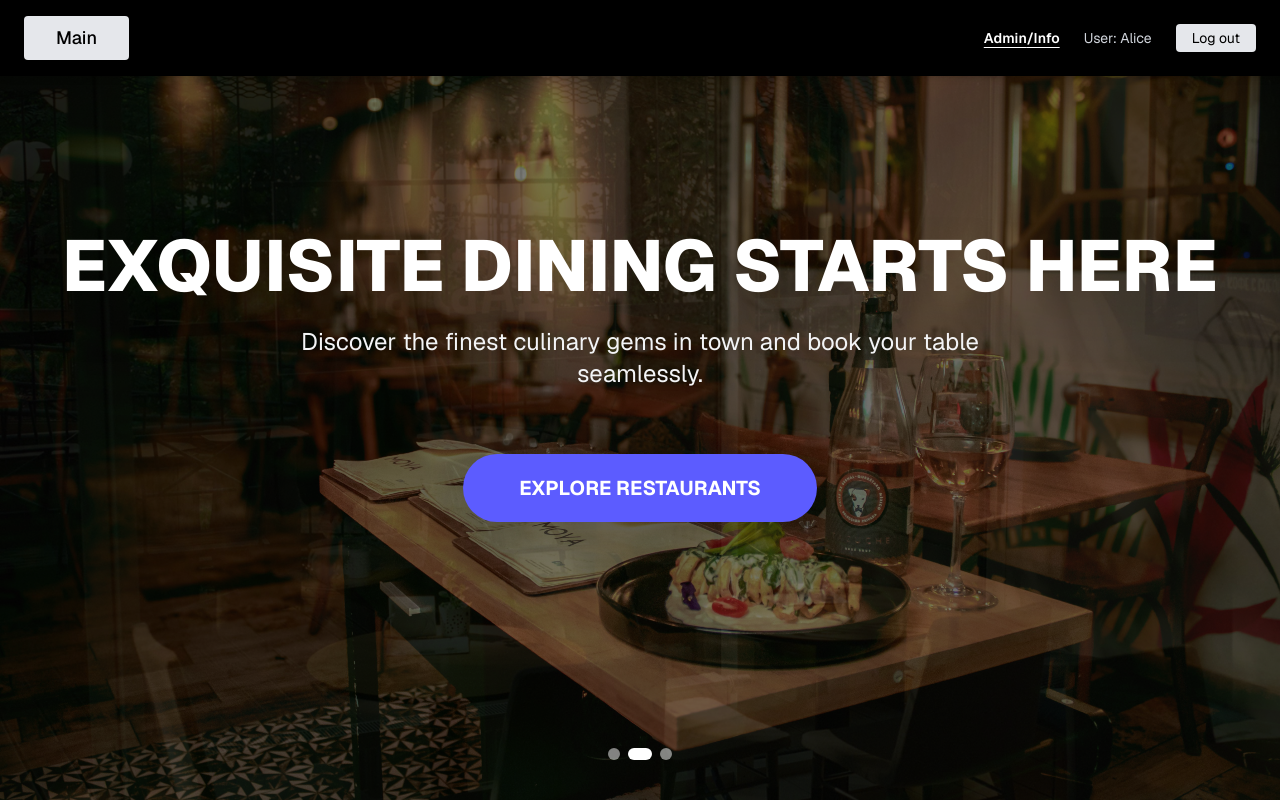
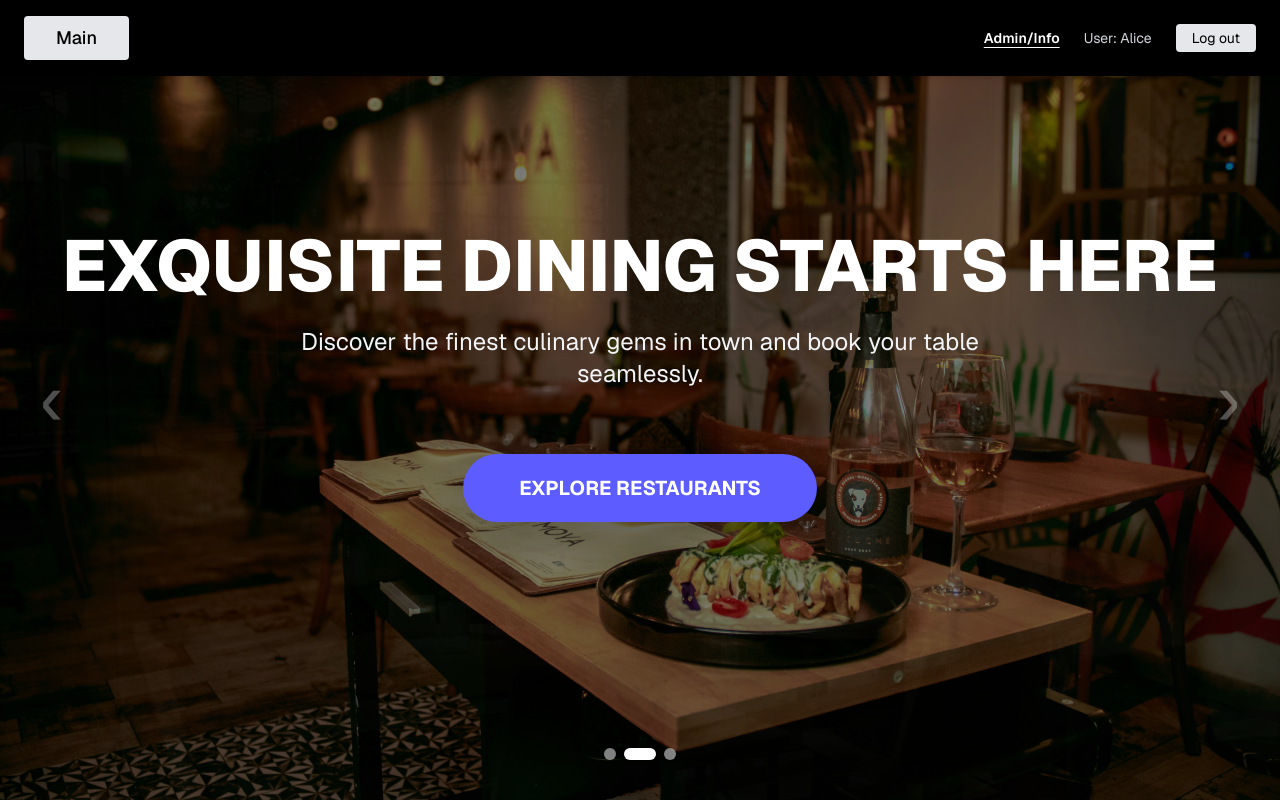
Before and after one commit to T-but-T/FE_Final, a Next.js app in the folder frontend/: page / in a window 1280 px wide. Built offline with nearby package versions, Linux system fonts and the light colour scheme.

Commit message:
banner component

```diff
--- a/frontend/src/app/page.tsx
+++ b/frontend/src/app/page.tsx
@@ -1,67 +1,11 @@
-'use client';
-import { useState, useEffect } from 'react';
-import Link from 'next/link';
 import TopMenu from '@/components/TopMenu';
+import Banner from '@/components/Banner'; // 🌟 Import Banner ที่เราเพิ่งสร้างเข้ามา
 
 export default function HomePage() {
-  const images = [
-    '/img/cover1.jpg',
-    '/img/cover2.jpg',
-    '/img/cover3.jpg'
-  ];
-
-  const [currentIndex, setCurrentIndex] = useState(0);
-
-
-  useEffect(() => {
-    const timer = setInterval(() => {
-      setCurrentIndex((prevIndex) => (prevIndex + 1) % images.length);
-    }, 5000);
-
-    return () => clearInterval(timer);
-  }, [images.length]);
-
   return (
     <div className="min-h-screen bg-white text-black font-sans">
       <TopMenu />
-
-
-      <main className="h-screen w-full relative overflow-hidden">
-
-        <div
-          className="absolute inset-0 bg-cover bg-center transition-all duration-1000 ease-in-out"
-          style={{ backgroundImage: `url('${images[currentIndex]}')` }}
-        >
-
-          <div className="absolute inset-0 bg-black/50"></div>
-        </div>
-
-        <div className="relative z-10 h-full flex flex-col items-center justify-center text-center text-white px-6">
-
-          <h1 className="text-5xl md:text-7xl font-extrabold mb-6 drop-shadow-2xl">
-            EXQUISITE DINING STARTS HERE
-          </h1>
-          <p className="text-lg md:text-2xl mb-16 max-w-3xl text-gray-100 drop-shadow-md">
-            Discover the finest culinary gems in town and book your table seamlessly.
-          </p>
-
-          <Link href="/restaurants" className="mb-12">
-            <button className="bg-[#5C5CFF] text-white px-14 py-5 text-xl font-bold
-                               hover:bg-blue-600 transition-all duration-300 shadow-2xl rounded-full">
-              EXPLORE RESTAURANTS
-            </button>
-          </Link>
-
-          <div className="flex space-x-2 absolute bottom-10">
-            {images.map((_, index) => (
-              <div
-                key={index}
-                className={`w-3 h-3 rounded-full transition-all ${index === currentIndex ? 'bg-white w-6' : 'bg-white/50'}`}
-              />
-            ))}
-          </div>
-        </div>
-      </main>
+      <Banner /> {/* 🌟 เรียกใช้งาน Banner ตรงนี้ */}
     </div>
   );
 }
--- /dev/null
+++ b/frontend/src/components/Banner.tsx
@@ -0,0 +1,108 @@
+'use client';
+import { useState, useEffect } from 'react';
+import Link from 'next/link';
+
+export default function Banner() {
+  const images = [
+    '/img/cover1.jpg',
+    '/img/cover2.jpg',
+    '/img/cover3.jpg'
+  ];
+
+  const [currentIndex, setCurrentIndex] = useState(0);
+  const [isTransitioning, setIsTransitioning] = useState(false);
+
+  const changeImage = (newIndex: number) => {
+    if (isTransitioning || newIndex === currentIndex) return;
+
+    setIsTransitioning(true);
+    setCurrentIndex(newIndex);
+
+    setTimeout(() => {
+      setIsTransitioning(false);
+    }, 1000);
+  };
+
+  const nextImage = () => {
+    changeImage((currentIndex + 1) % images.length);
+  };
+
+  const prevImage = () => {
+    changeImage(currentIndex === 0 ? images.length - 1 : currentIndex - 1);
+  };
+
+  useEffect(() => {
+    const timer = setInterval(() => {
+      nextImage();
+    }, 5000);
+
+    return () => clearInterval(timer);
+  }, [currentIndex, isTransitioning, images.length]);
+
+  return (
+    <main className="h-screen w-full relative overflow-hidden bg-black">
+      {/* ซ้อนภาพและเฟด Opacity */}
+      {images.map((img, index) => (
+        <div
+          key={index}
+          className={`absolute inset-0 bg-cover bg-center transition-opacity duration-1000 ease-in-out ${
+            index === currentIndex ? 'opacity-100' : 'opacity-0'
+          }`}
+          style={{ backgroundImage: `url('${img}')` }}
+        />
+      ))}
+
+      {/* เลเยอร์สีดำโปร่งแสง */}
+      <div className="absolute inset-0 bg-black/40 z-0"></div>
+
+      {/* พื้นที่กดซีกซ้าย */}
+      <div
+        onClick={prevImage}
+        className="absolute left-0 top-0 bottom-0 w-1/4 z-20 cursor-pointer flex items-center justify-start pl-4 md:pl-10 group"
+      >
+        <span className="text-white/30 group-hover:text-white text-5xl md:text-7xl transition-colors drop-shadow-lg">
+          ‹
+        </span>
+      </div>
+
+      {/* พื้นที่กดซีกขวา */}
+      <div
+        onClick={nextImage}
+        className="absolute right-0 top-0 bottom-0 w-1/4 z-20 cursor-pointer flex items-center justify-end pr-4 md:pr-10 group"
+      >
+        <span className="text-white/30 group-hover:text-white text-5xl md:text-7xl transition-colors drop-shadow-lg">
+          ›
+        </span>
+      </div>
+
+      {/* Content ตรงกลาง */}
+      <div className="relative z-10 h-full flex flex-col items-center justify-center text-center text-white px-6">
+        <h1 className="text-5xl md:text-7xl font-extrabold mb-6 drop-shadow-2xl">
+          EXQUISITE DINING STARTS HERE
+        </h1>
+        <p className="text-lg md:text-2xl mb-16 max-w-3xl text-gray-100 drop-shadow-md">
+          Discover the finest culinary gems in town and book your table seamlessly.
+        </p>
+
+        <Link href="/restaurants" className="mb-12 relative z-30">
+          <button className="bg-[#5C5CFF] text-white px-14 py-5 text-xl font-bold hover:bg-blue-600 transition-all duration-300 shadow-2xl rounded-full">
+            EXPLORE RESTAURANTS
+          </button>
+        </Link>
+
+        {/* จุดบอกตำแหน่งภาพ (Dots) */}
+        <div className="flex space-x-2 absolute bottom-10 z-30">
+          {images.map((_, index) => (
+            <div
+              key={index}
+              onClick={() => changeImage(index)}
+              className={`h-3 rounded-full transition-all cursor-pointer ${
+                index === currentIndex ? 'bg-white w-8' : 'bg-white/50 w-3 hover:bg-white/80'
+              }`}
+            />
+          ))}
+        </div>
+      </div>
+    </main>
+  );
+}
```
